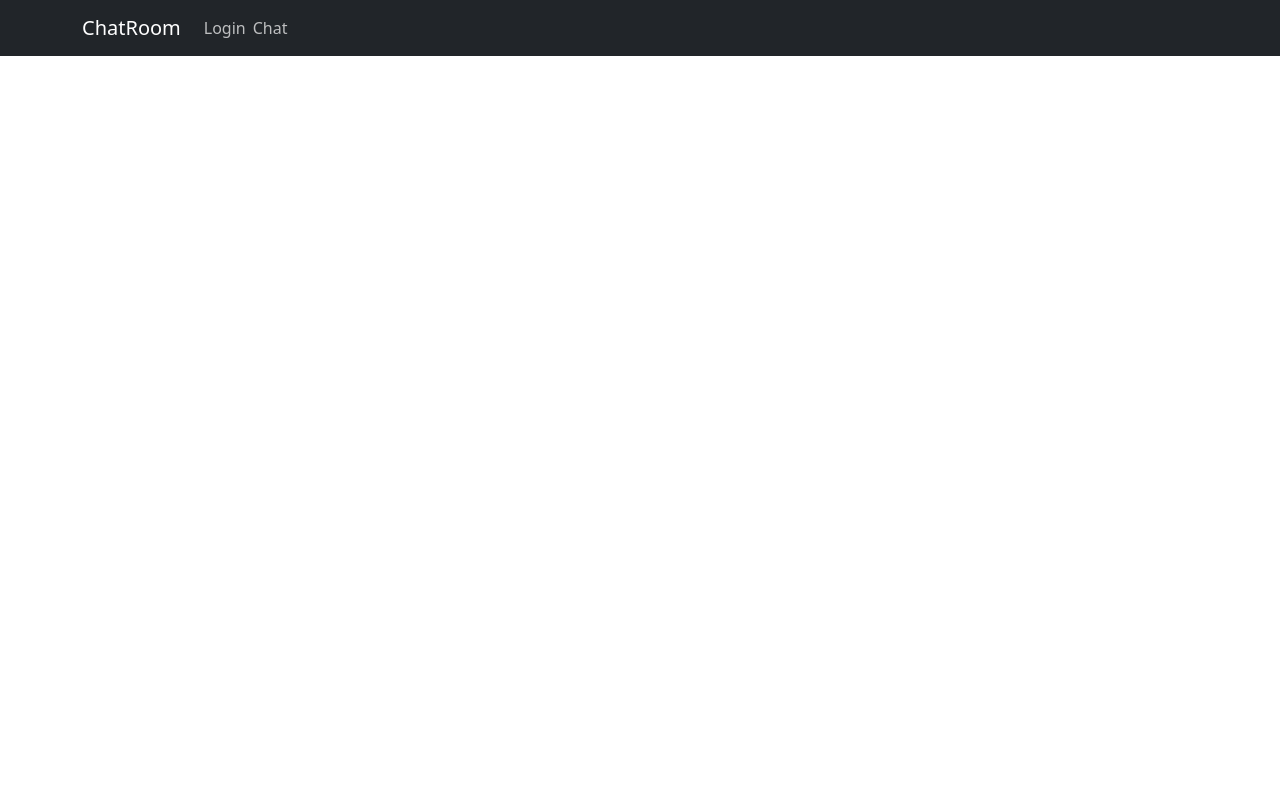
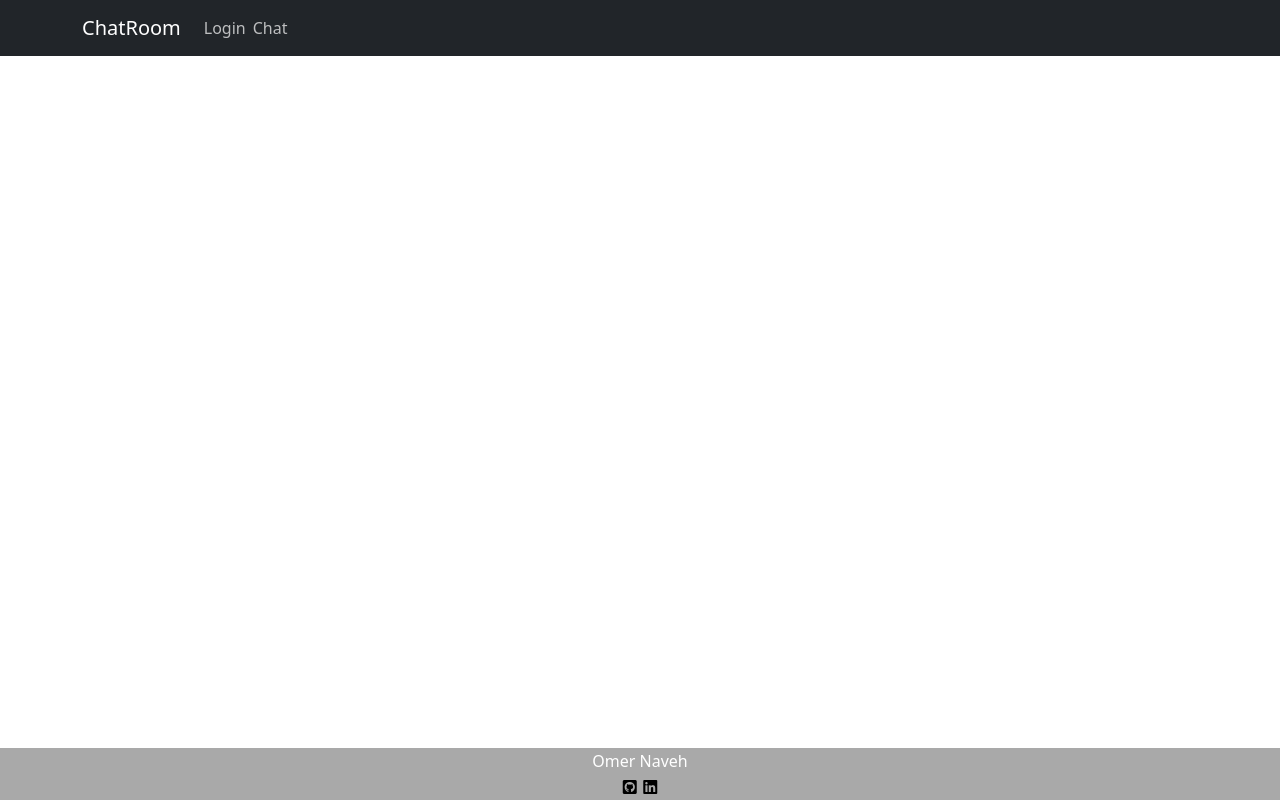
Before and after one commit to OmerNaveh/Chat-Room-App, a React (Create React App) app: page /chat in a window 1280 px wide. Built offline with nearby package versions, Linux system fonts and the light colour scheme.

Commit message:
created Footer

```diff
--- a/public/index.html
+++ b/public/index.html
@@ -3,6 +3,15 @@
   <head>
     <meta charset="utf-8" />
     <meta name="viewport" content="width=device-width, initial-scale=1" />
+
+    <!-- font awesome for svgs -->
+    <link
+      rel="stylesheet"
+      href="https://use.fontawesome.com/releases/v5.15.4/css/all.css"
+      integrity="sha384-DyZ88mC6Up2uqS4h/KRgHuoeGwBcD4Ng9SiP4dIRy0EXTlnuz47vAwmeGwVChigm"
+      crossorigin="anonymous"
+    />
+
     <title>React App</title>
   </head>
   <body>
--- a/src/Components/Footer.jsx
+++ b/src/Components/Footer.jsx
@@ -1,7 +1,19 @@
 export default function Footer(props){
     return(
-        <div>
-
+        <div className="footer">
+            <div className="creator">
+            <div className="creatorDet">
+                <p>Omer Naveh</p>
+                <div className="creatorLinks">
+                <a href="https://github.com/OmerNaveh">
+                    <i className="fab fa-github-square gitLogo"></i>
+                </a>
+                <a href="https://www.linkedin.com/in/omer-naveh-900941225/">
+                    <i className="fab fa-linkedin gitLogo"></i>
+                </a>
+                </div>
+            </div>
+            </div>
         </div>
     )
 }
--- a/src/index.css
+++ b/src/index.css
@@ -3,6 +3,7 @@ body {
   margin: 0;
 }
 
+/* navbar */
 .navbarLinks {
   color: white;
   text-decoration: none;
@@ -14,3 +15,35 @@ body {
   color: white;
   opacity: 0.9;
 }
+/* footer */
+.footer {
+  position: fixed;
+  background-color: darkgray;
+  bottom: 0;
+  left: 0;
+  width: 100%;
+  color: white;
+}
+.creator {
+  display: flex;
+  justify-content:center;
+}
+.creatorLinks {
+  display: flex;
+}
+.creatorDet {
+  display: flex;
+  flex-direction: column;
+  align-items: center;
+  margin: 1px;
+}
+.creatorDet > p {
+  margin-bottom: 2px;
+}
+.gitLogo {
+  margin: 0 0.2rem;
+  color: black;
+}
+.gitLogo:hover {
+  opacity: 0.5;
+}
```
